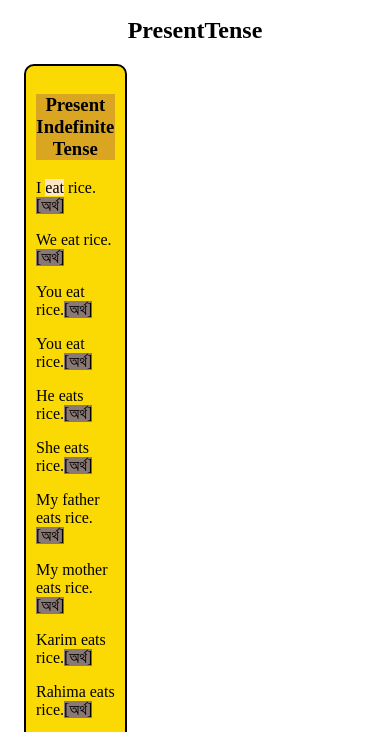
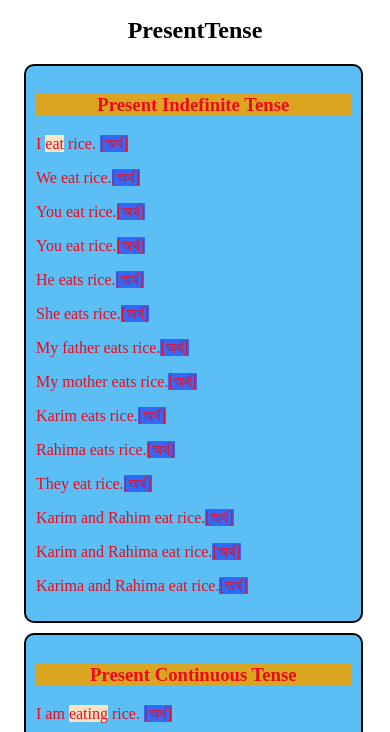
Before and after one commit to alamgir-97/Tense, a plain HTML site: page index.html in a window 390 px wide. Shown: the part 50-782 px from the top of the page. Drawn offline with Linux system fonts and the light colour scheme.

Commit message:
Improved responsiveness

```diff
--- a/index.html
+++ b/index.html
@@ -51,6 +51,11 @@
           flex-direction: column;
           margin: 16px;
         }
+        .present-tense {
+        background-color: rgb(91, 190, 244);
+        width: 92%;
+        color: rgb(235, 10, 28);
+      }
       }
 
 
```
